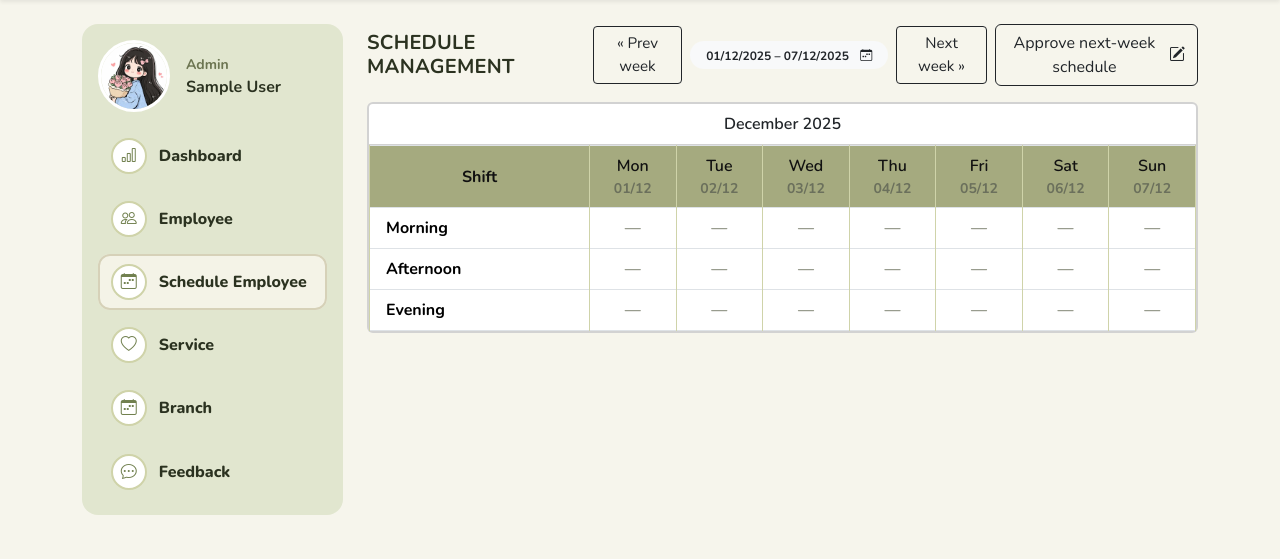
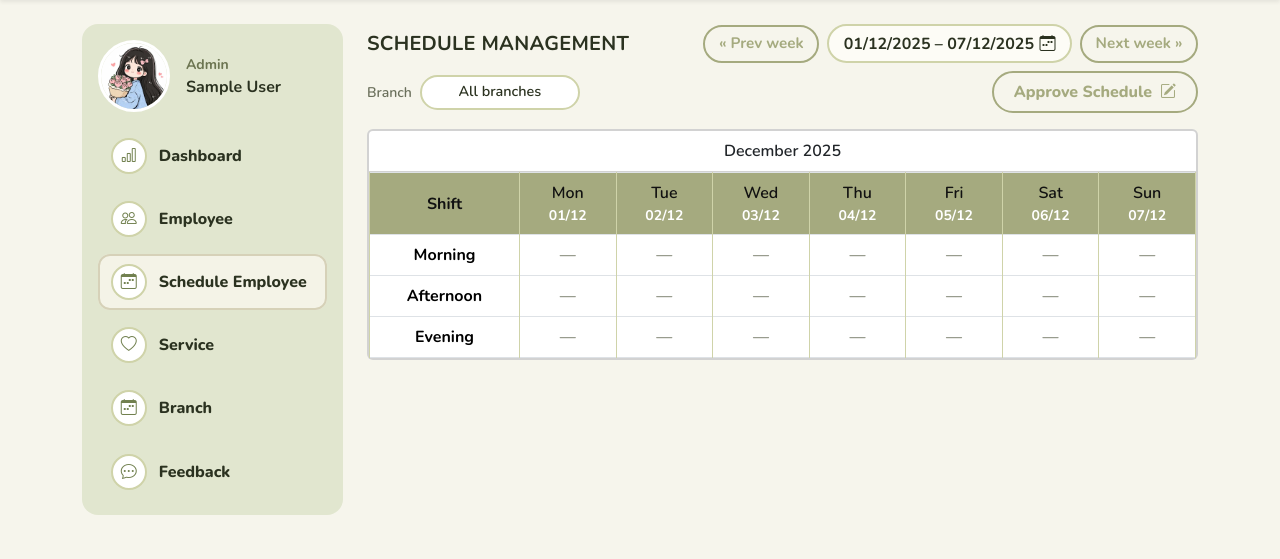
Before and after one commit to thniea/glamsup, a Django app: page /backoffice/schedule/ in a window 1280 px wide. Shown: the part 68-627 px from the top of the page. Run offline with Django 5.2, Linux system fonts and the light colour scheme; the visitor is signed in with stand-in values (Sample User, id 1); data comes from the database, SQL or seed files in the repository; data that the repository does not hold is empty.

Commit message:
chỉnh trang schedule

```diff
--- a/main/static/css/site.css
+++ b/main/static/css/site.css
@@ -317,3 +317,35 @@ label{
   .pagination .page-link:focus{
     box-shadow: 0 0 0 2px #e4e8d2;
   }
+
+/* Select mặc định */
+.form-select {
+    border: 2px solid var(--edge);
+    border-radius: 999px;
+    padding: 0.45rem 1rem;
+    font-weight: 600;
+    color: var(--ink);
+    background-color: #fff;
+    transition: all .2s ease;
+}
+
+/* Hover đổi màu thương hiệu */
+.form-select:hover {
+    border-color: var(--brand);
+    background-color: #f4f5e9;  /* xanh olive nhạt */
+    cursor: pointer;
+}
+
+/* Khi focus (đang mở menu) */
+.form-select:focus {
+    border-color: var(--brand);
+    box-shadow: 0 0 0 3px rgba(165,170,127,0.35); /* viền phát sáng olive */
+    background-color: #f9faef;
+}
+
+/* Option khi mở dropdown */
+.form-select option:hover,
+.form-select option:focus {
+    background-color: var(--brand) !important;
+    color: white !important;
+}
--- a/main/templates/admin_site/schedule.html
+++ b/main/templates/admin_site/schedule.html
@@ -5,12 +5,92 @@
 
 {% block head_extra %}
 <style>
-  :root{ --brand:#a5aa7f; --bg:#f6f5ec; --ink:#2b3220; }
+  :root{ --brand:#a5aa7f; --bg:#f6f5ec; --ink:#2b3220; --edge:#cfd3a9; }
   body{ background:var(--bg); }
-  .schedule-table thead th{ background:var(--brand); color:#111; text-align:center; }
-  .schedule-table th, .schedule-table td{ border-color:#cfd3a9 !important; vertical-align:middle; text-align:center }
+
+  .schedule-table thead th{
+    background:var(--brand);
+    color:#111;
+    text-align:center;
+  }
+  .schedule-table th,
+  .schedule-table td{
+    border-color:#cfd3a9 !important;
+    vertical-align:middle;
+    text-align:center;
+  }
+
+  /* Cột Shift thu gọn + căn giữa */
+  .shift-col{
+    width: 150px;
+    text-align:center;
+  }
+  .shift-cell{
+    text-align:center;
+    padding-left:0;
+    padding-right:0;
+  }
+
   .cell-branch{ display:block; font-weight:700; }
   .muted{ color:#9aa3a3 }
+
+  /* ===== Hàng trên cùng: tiêu đề + điều hướng tuần ===== */
+  .header-row{
+    display:flex;
+    justify-content:space-between;
+    align-items:center;
+    gap:1rem;
+    margin-bottom:.5rem;
+    flex-wrap:wrap;
+  }
+
+  .schedule-nav .btn{
+    border-radius:999px;
+    padding:.35rem .85rem;
+    font-weight:700;
+  }
+
+  .date-pill{
+    border-radius:999px;
+    border:2px solid var(--edge);
+    background:#fdfcf6;
+    padding:.35rem .9rem;
+    font-weight:700;
+    display:inline-flex;
+    align-items:center;
+    gap:.35rem;
+  }
+
+  /* ===== Hàng 2: Branch filter (trái) + Approve (phải) ===== */
+  .filter-approve-row{
+    display:flex;
+    justify-content:space-between;
+    align-items:center;
+    gap:1rem;
+    margin-bottom:1rem;
+    flex-wrap:wrap;
+  }
+
+  /* Select Branch: nhỏ hơn + chữ căn giữa */
+  .filter-branch{
+    min-width: 160px;
+    border-radius:999px;
+    border:2px solid var(--edge);
+    padding:.3rem .9rem;
+    font-size:.9rem;
+    text-align:center;
+    text-align-last:center; /* để chữ ở giữa trong nhiều browser */
+  }
+  .filter-branch:focus{
+    box-shadow:0 0 0 2px #e4e8d2;
+    border-color:var(--brand);
+  }
+
+  .schedule-approve-btn{
+    border-radius:999px;
+    font-weight:800;
+    white-space:nowrap;
+  }
 </style>
 {% endblock %}
 
@@ -21,27 +101,59 @@
   </div>
 
   <div class="col-lg-9 col-md-8">
-    <div class="d-flex justify-content-between align-items-center mb-3">
+    {% with current_branch=request.GET.branch %}
+
+    <!-- Hàng 1: tiêu đề + điều hướng tuần -->
+    <div class="header-row">
       <h2 class="h5 m-0 fw-bold">SCHEDULE MANAGEMENT</h2>
 
-      <div class="d-flex align-items-center gap-2">
-        <a class="btn btn-outline-dark btn-sm" href="?start={{ prev_start }}">&laquo; Prev week</a>
-        <span class="badge rounded-pill px-3 py-2 bg-light text-dark">
+      <div class="schedule-nav d-flex align-items-center gap-2">
+        <a class="btn btn-outline-brand btn-sm"
+           href="?start={{ prev_start }}{% if current_branch %}&branch={{ current_branch }}{% endif %}">
+          « Prev week
+        </a>
+
+        <span class="date-pill">
           {{ week_start|date:"d/m/Y" }} – {{ week_end|date:"d/m/Y" }}
-          <i class="bi bi-calendar-week ms-2"></i>
+          <i class="bi bi-calendar-week"></i>
         </span>
-        <a class="btn btn-outline-dark btn-sm" href="?start={{ next_start }}">Next week &raquo;</a>
 
-        <a class="btn btn-outline-dark d-flex align-items-center"
-           href="{% url 'main:admin_schedule_review' %}?start={{ week_start|date:'Y-m-d' }}">
-          <span class="me-2">Approve next-week schedule</span>
-          <i class="bi bi-pencil-square"></i>
-          {% if pending|add:0 > 0 %}
-            <span class="badge text-bg-danger ms-2">{{ pending }}</span>
-          {% endif %}
+        <a class="btn btn-outline-brand btn-sm"
+           href="?start={{ next_start }}{% if current_branch %}&branch={{ current_branch }}{% endif %}">
+          Next week »
         </a>
       </div>
     </div>
+
+    <!-- Hàng 2: Branch filter (trái) + Approve (phải) -->
+    <div class="filter-approve-row">
+      <form method="get" class="d-flex align-items-center gap-2">
+        <label class="small fw-semibold text-muted mb-0">Branch</label>
+        <select name="branch" class="form-select form-select-sm filter-branch"
+                onchange="this.form.submit()">
+          <option value="">All branches</option>
+          {% for b in branches %}
+            <option value="{{ b.id }}"
+              {% if current_branch|default:'' == b.id|stringformat:'s' %}selected{% endif %}>
+              {{ b.name }}
+            </option>
+          {% endfor %}
+        </select>
+        <!-- giữ tuần hiện tại khi đổi branch -->
+        <input type="hidden" name="start" value="{{ week_start|date:'Y-m-d' }}">
+      </form>
+
+      <a class="btn btn-outline-brand schedule-approve-btn d-flex align-items-center"
+         href="{% url 'main:admin_schedule_review' %}?start={{ week_start|date:'Y-m-d' }}{% if current_branch %}&branch={{ current_branch }}{% endif %}">
+        <span class="me-2">Approve Schedule</span>
+        <i class="bi bi-pencil-square"></i>
+        {% if pending|add:0 > 0 %}
+          <span class="badge text-bg-danger ms-2">{{ pending }}</span>
+        {% endif %}
+      </a>
+    </div>
+
+    {% endwith %}
 
     {% include "includes/_messages.html" %}
 
@@ -55,11 +167,12 @@
           <table class="table table-bordered m-0 schedule-table">
             <thead>
               <tr>
-                <th style="width:220px;">Shift</th>
+                <th class="shift-col">Shift</th>
                 {% for d in days %}
                   <th>
                     <div class="fw-semibold">{{ d|date:"D" }}</div>
-                    <div class="small text-muted">{{ d|date:"d/m" }}</div>
+                    {# ngày bên dưới thứ: để màu trắng #}
+                    <div class="small text-white">{{ d|date:"d/m" }}</div>
                   </th>
                 {% endfor %}
               </tr>
@@ -67,11 +180,10 @@
             <tbody>
               {% for row in grid_rows %}
                 <tr>
-                  <th class="text-start ps-3">{{ row.label }}</th>
+                  <th class="shift-cell">{{ row.label }}</th>
                   {% for c in row.cols %}
                     <td>
                       {% if c.entries %}
-                        {# Có nhiều nhân viên cùng ca/ngày: liệt kê mỗi dòng một người kèm branch #}
                         {% for item in c.entries %}
                           <div class="tiny fw-semibold">
                             On
@@ -89,11 +201,11 @@
                 </tr>
               {% endfor %}
             </tbody>
-
           </table>
         </div>
       </div>
     </div>
+
   </div>
 </div>
 {% endblock %}
--- a/main/views.py
+++ b/main/views.py
@@ -2252,6 +2252,9 @@ def admin_schedule(request):
     staff_id = request.GET.get("staff")
     active_staff = get_object_or_404(User, pk=staff_id, role=User.Role.STAFF) if staff_id else None
 
+    # --- lọc theo chi nhánh (tùy chọn) ---
+    branch_id = request.GET.get("branch")  # string id, dùng để filter queryset & giữ lại trên URL
+
     # --- khoảng tuần đang xem ---
     try:
         qs_start = request.GET.get("start")
@@ -2278,16 +2281,19 @@ def admin_schedule(request):
             work_date__range=(next_ws, next_we),
             status=getattr(STATUS, "PENDING", None),
         )
+        # nếu đang lọc branch thì chỉ approve lịch của branch đó
+        if branch_id:
+            pending_qs = pending_qs.filter(branch_id=branch_id)
+
         count = pending_qs.count()
         pending_qs.update(
             status=getattr(STATUS, "APPROVED", None),
             approved_by=request.user,
         )
-        messages.success(
-            request,
-            f"Đã phê duyệt {count} ca làm tuần {next_ws:%d/%m}–{next_we:%d/%m}."
-        )
-        return redirect(f"{request.path}?start={week_start.isoformat()}")
+        back = f"{request.path}?start={week_start.isoformat()}"
+        if branch_id:
+            back += f"&branch={branch_id}"
+        return redirect(back)
 
     # ========== ACTION: save single cell ==========
     if request.method == "POST" and request.POST.get("action") != "approve":
@@ -2320,6 +2326,8 @@ def admin_schedule(request):
             back = f"{request.path}?start={week_start.isoformat()}"
             if active_staff:
                 back += f"&staff={active_staff.id}"
+            if branch_id:
+                back += f"&branch={branch_id}"
             return redirect(back)
         else:
             messages.error(request, "Cập nhật thất bại. Vui lòng kiểm tra lại các trường.")
@@ -2332,6 +2340,8 @@ def admin_schedule(request):
     )
     if active_staff:
         sched_qs = sched_qs.filter(staff=active_staff)
+    if branch_id:
+        sched_qs = sched_qs.filter(branch_id=branch_id)
 
     # map nhanh: (staff_id, 'YYYY-MM-DD', shift) -> schedule object
     schedule_map = {
@@ -2346,11 +2356,16 @@ def admin_schedule(request):
         work_date__range=(week_start, week_end),
         status=StaffSchedule.Status.APPROVED
     )
+    # lọc theo branch nếu có
+    if branch_id:
+        approved_qs = approved_qs.filter(branch_id=branch_id)
+
     for s in approved_qs:
         cell[(s.work_date, s.shift)].append({
             "branch": s.branch.name if s.branch else "",
             "staff":  getattr(s.staff, "full_name", "") or s.staff.username
         })
+
     grid_rows = []
     for code, label in shifts:  # [('MORNING','Morning'), ...]
         cols = []
@@ -2360,13 +2375,17 @@ def admin_schedule(request):
                 "entries": cell.get((d, code), [])  # list[{branch, staff}]
             })
         grid_rows.append({"code": code, "label": label, "cols": cols})
+
     # --- số yêu cầu PENDING của tuần kế tiếp (badge ở nút Approve) ---
     next_ws = week_start + timedelta(days=7)
     next_we = next_ws + timedelta(days=6)
-    pending = StaffSchedule.objects.filter(
+    pending_qs = StaffSchedule.objects.filter(
         work_date__range=(next_ws, next_we),
         status=getattr(STATUS, "PENDING", None),
-    ).count()
+    )
+    if branch_id:
+        pending_qs = pending_qs.filter(branch_id=branch_id)
+    pending = pending_qs.count()
 
     ctx = {
         "form": form,
@@ -2384,13 +2403,12 @@ def admin_schedule(request):
         "pending": pending,
         "STATUS": STATUS,
 
-        # cho template kiểu “bảng theo staff” (nếu còn dùng):
         "schedule_map": schedule_map,
-        # cho template kiểu “3 hàng × 7 cột” (hiển thị branch dưới ca):
         "cell": cell,
         "grid_rows": grid_rows,
     }
     return render(request, "admin_site/schedule.html", ctx)
+
 @never_cache
 @login_required
 @user_passes_test(is_admin)
```
Lines whose indentation alone changed are shown as unchanged.
